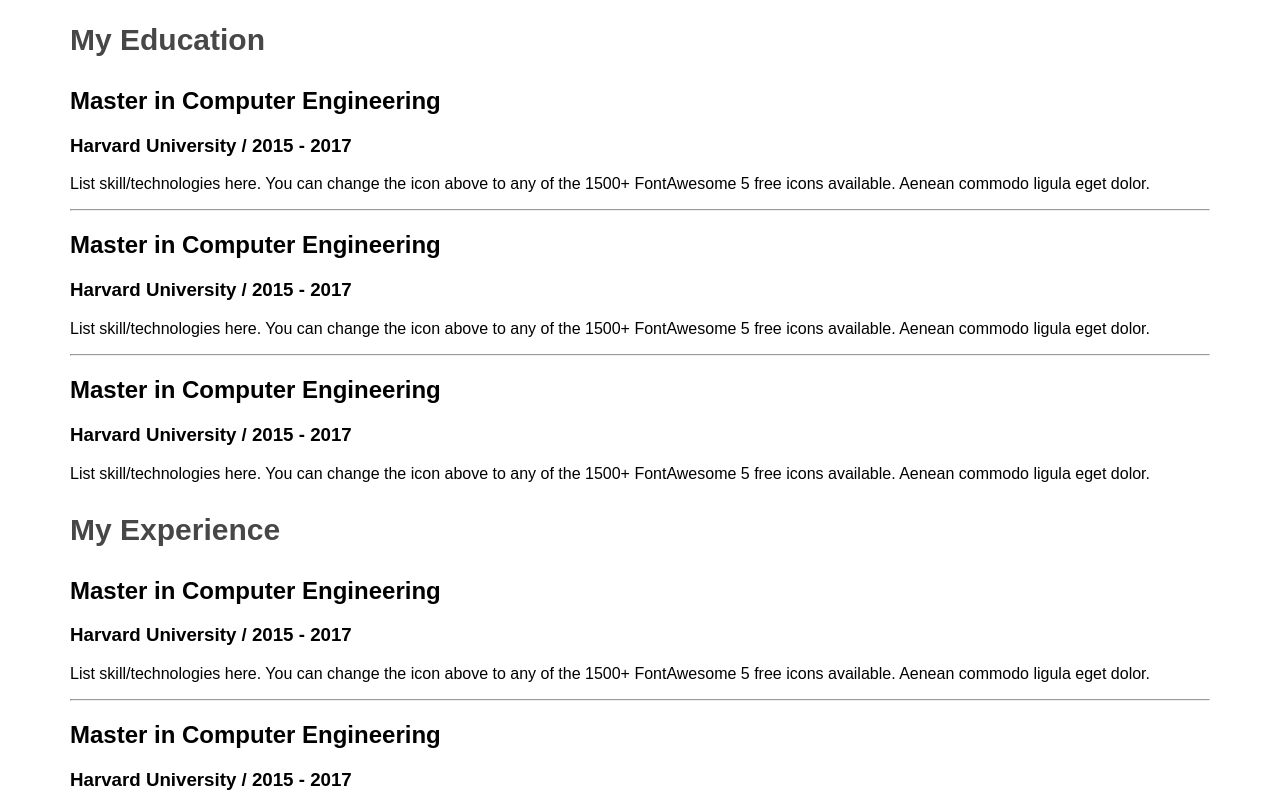
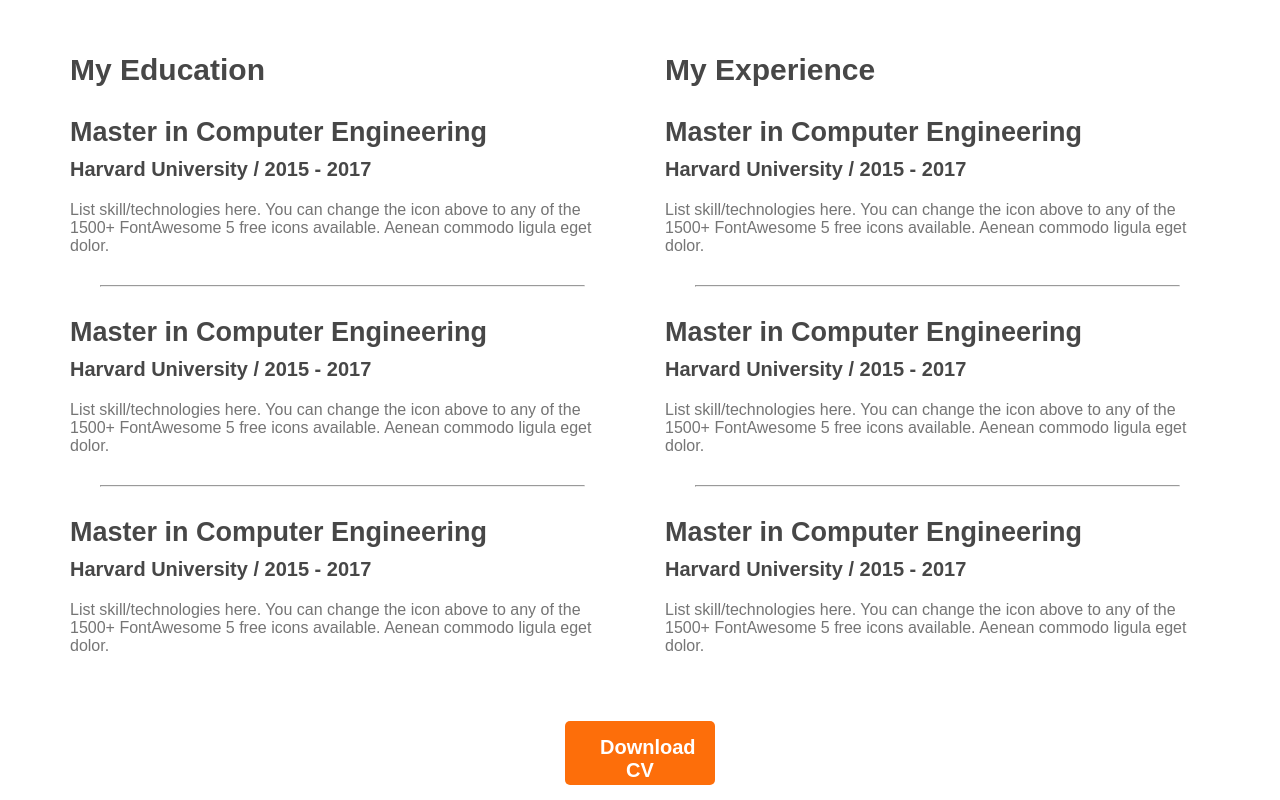
Before and after one commit to akibmuhtady13/portfolio_website, a plain HTML site: page index.html in a window 1280 px wide. Shown: the part 1980-2780 px from the top of the page. Drawn offline with Linux system fonts and the light colour scheme; a web font is replaced by a local one.

Commit message:
almost done

```diff
--- a/index.html
+++ b/index.html
@@ -155,6 +155,9 @@
                     </div>
                 </div>
             </div>
+            <div class="download-cv">
+                <button class="btn-primary">Download CV</button>
+            </div>
         </section>
 
 
--- a/style.css
+++ b/style.css
@@ -129,3 +129,35 @@ margin: 0px auto;}
     font-size: 30px;
     font-weight: 700;
 }
+
+.resume-container{
+    display: flex;
+    gap: 50px;
+}
+
+.resume-item-description{
+    color: #757575;
+}
+
+.resume-item-institute{
+    color: #474747;
+    font-size: 20px;
+    margin-bottom: 20px;
+    margin-top: 0px;
+}
+
+.resume-item-title{
+    font-weight: 700;
+    color: #474747;
+    font-size: 27px;
+    margin-bottom: 10px;
+}
+
+.resume-container hr{
+    margin: 30px;
+}
+
+.download-cv{
+    text-align: center;
+    margin-top: 50px;
+}
```
